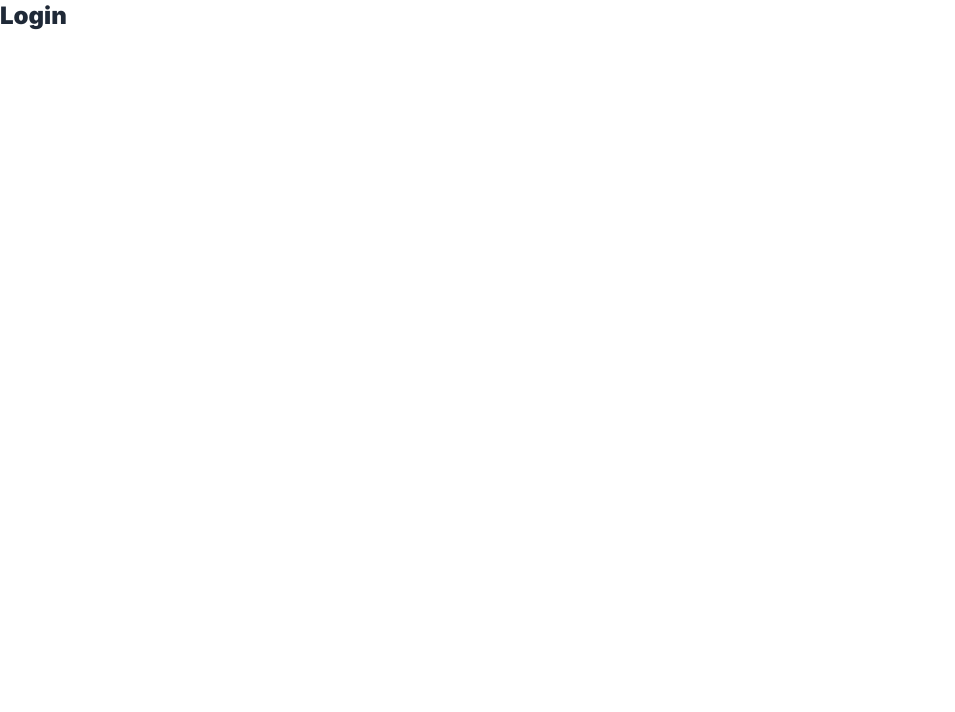
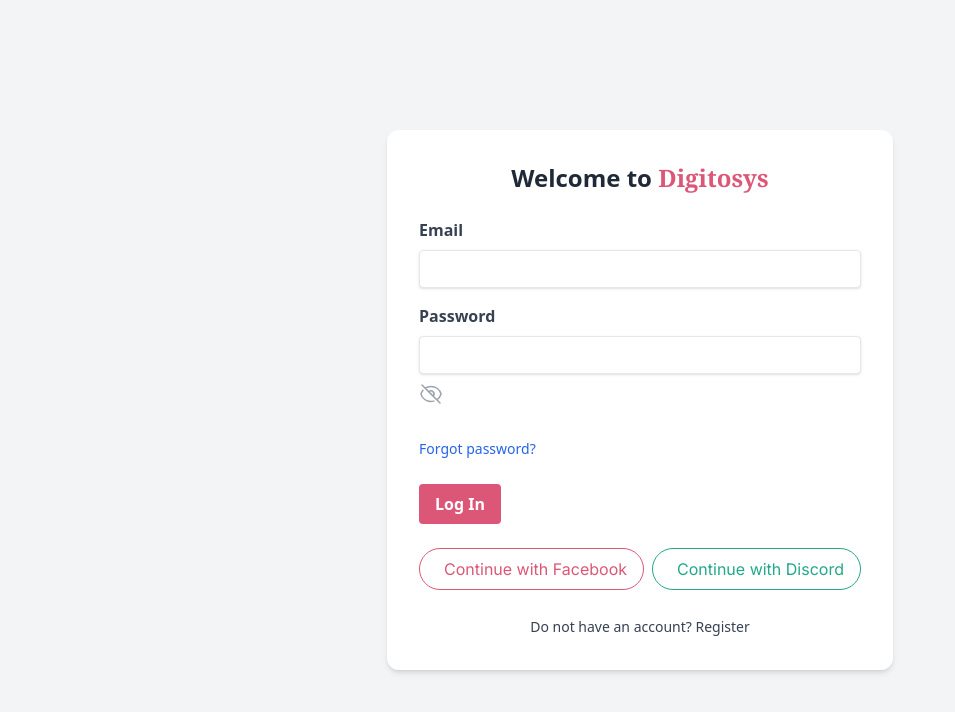
Before and after one commit to bhuiamh/digitosys-dashboard, a Next.js app: page /login in a window 1280 px wide. Shown: the top 712 px of the page, without its empty margins (0-955 px from the left). Built offline with nearby package versions, Linux system fonts and the light colour scheme.

Commit message:
Login Page added

```diff
--- a/src/app/dashboard/layout.tsx
+++ b/src/app/dashboard/layout.tsx
@@ -39,7 +39,7 @@
                 <Link
                   className={`${
                     pathname != "/" ? "text-[#dc5777]" : "text-[#23a888]"
-                  } text-xl font-bold text-[#dc5777] font-mono hover:text-[#dc5777]`}
+                  } text-xl font-bold text-[#dc5777] font-sans hover:text-[#dc5777]`}
                   href="/"
                 >
                   Home
@@ -51,7 +51,7 @@
                     pathname != "/products"
                       ? "text-[#dc5777]"
                       : "text-[#23a888]"
-                  } text-xl font-bold text-[#dc5777] font-mono hover:text-[#dc5777]`}
+                  } text-xl font-bold text-[#dc5777] font-sans hover:text-[#dc5777]`}
                   href="/products"
                 >
                   Products
@@ -63,7 +63,7 @@
                     pathname != "/dashboard"
                       ? "text-[#dc5777]"
                       : "text-[#23a888]"
-                  } text-xl font-bold text-[#dc5777] font-mono hover:text-[#dc5777]`}
+                  } text-xl font-bold text-[#dc5777] font-sans hover:text-[#dc5777]`}
                   href="/dashboard"
                 >
                   Dashboard
@@ -79,7 +79,7 @@
               <Link
                 className={`${
                   pathname != "/" ? "text-[#dc5777]" : "text-[#23a888]"
-                } text-xl font-bold text-[#dc5777] font-mono hover:text-[#dc5777]`}
+                } text-xl font-bold text-[#dc5777] font-sans hover:text-[#dc5777]`}
                 href="/"
               >
                 Home
@@ -89,7 +89,7 @@
               <Link
                 className={`${
                   pathname != "/product" ? "text-[#dc5777]" : "text-[#23a888]"
-                } text-xl font-bold text-[#dc5777] font-mono hover:text-[#dc5777]`}
+                } text-xl font-bold text-[#dc5777] font-sans hover:text-[#dc5777]`}
                 href="/product"
               >
                 Product
@@ -99,7 +99,7 @@
               <Link
                 className={`${
                   pathname != "/dashboard" ? "text-[#dc5777]" : "text-[#23a888]"
-                } text-xl font-bold text-[#dc5777] font-mono hover:text-[#dc5777]`}
+                } text-xl font-bold text-[#dc5777] font-sans hover:text-[#dc5777]`}
                 href="/dashboard"
               >
                 Dashboard
@@ -111,7 +111,7 @@
           <Link
             className={`${
               pathname != "/login" ? "text-[#dc5777]" : "text-[#23a888]"
-            } text-xl font-bold text-[#dc5777] font-mono hover:text-[#dc5777]`}
+            } text-xl font-bold text-[#dc5777] font-sans hover:text-[#dc5777]`}
             href="/login"
           >
             Login
--- a/src/app/login/page.tsx
+++ b/src/app/login/page.tsx
@@ -1,10 +1,162 @@
+"use client";
+import Link from "next/link";
+import Head from "next/head";
+import { useState } from "react";
 
 export default function Login() {
-    return (
-      <main>
-        <div className="text-2xl font-black">
-         Login
-        </div>
-      </main>
-    )
-  }
+  // State for form data and password visibility
+  const [formData, setFormData] = useState({
+    email: "",
+    password: "",
+  });
+  const [showPassword, setShowPassword] = useState(false);
+
+  // Handle form submission (replace with actual authentication logic)
+  const handleSubmit = async (userData) => {
+    userData.preventDefault();
+    // ... Perform authentication
+  };
+
+  return (
+    <div className="min-h-screen flex items-center justify-center bg-gray-100">
+      <Head>
+        <title>Digitosys Login</title>
+      </Head>
+
+      <div className="bg-white p-8 rounded-xl shadow-md">
+        <h2 className="text-2xl font-sans font-bold mb-6 text-center">
+          Welcome to{" "}
+          <span className="font-extrabold font-serif text-[#dc5777]">
+            Digitosys
+          </span>
+        </h2>
+
+        <form onSubmit={handleSubmit}>
+          {/* Email field */}
+          <div className="mb-4">
+            <label
+              htmlFor="email"
+              className="block text-gray-700 font-sans font-bold mb-2"
+            >
+              Email
+            </label>
+            <input
+              type="email"
+              id="email"
+              name="email"
+              value={formData.email}
+              onChange={(userData) =>
+                setFormData({ ...formData, email: userData.target.value })
+              }
+              className="shadow appearance-none border rounded w-full py-2 px-3 text-gray-700 leading-tight focus:outline-none focus:shadow-outline"
+            />
+          </div>
+
+          {/* Password field with toggle button */}
+          <div className="mb-6">
+            <label
+              htmlFor="password"
+              className="block text-gray-700 font-sans font-bold mb-2"
+            >
+              Password
+            </label>
+            <input
+              type={showPassword ? "text" : "password"}
+              id="password"
+              name="password"
+              value={formData.password}
+              onChange={(userData) =>
+                setFormData({ ...formData, password: userData.target.value })
+              }
+              className="shadow appearance-none border rounded w-full py-2 px-3 text-gray-700 leading-tight focus:outline-none focus:shadow-outline"
+            />
+            <button
+              type="button"
+              className="text-gray-400 mt-2 hover:text-gray-700 focus:outline-none focus:text-gray-700"
+              onClick={() => setShowPassword(!showPassword)}
+            >
+              {showPassword ? (
+                <svg
+                  xmlns="http://www.w3.org/2000/svg"
+                  fill="none"
+                  viewBox="0 0 24 24"
+                  stroke-width="1.5"
+                  stroke="currentColor"
+                  className="w-6 h-6"
+                >
+                  <path
+                    stroke-linecap="round"
+                    stroke-linejoin="round"
+                    d="M2.036 12.322a1.012 1.012 0 0 1 0-.639C3.423 7.51 7.36 4.5 12 4.5c4.638 0 8.573 3.007 9.963 7.178.07.207.07.431 0 .639C20.577 16.49 16.64 19.5 12 19.5c-4.638 0-8.573-3.007-9.963-7.178Z"
+                  />
+                  <path
+                    stroke-linecap="round"
+                    stroke-linejoin="round"
+                    d="M15 12a3 3 0 1 1-6 0 3 3 0 0 1 6 0Z"
+                  />
+                </svg>
+              ) : (
+                <svg
+                  xmlns="http://www.w3.org/2000/svg"
+                  fill="none"
+                  viewBox="0 0 24 24"
+                  stroke-width="1.5"
+                  stroke="currentColor"
+                  className="w-6 h-6"
+                >
+                  <path
+                    stroke-linecap="round"
+                    stroke-linejoin="round"
+                    d="M3.98 8.223A10.477 10.477 0 0 0 1.934 12C3.226 16.338 7.244 19.5 12 19.5c.993 0 1.953-.138 2.863-.395M6.228 6.228A10.451 10.451 0 0 1 12 4.5c4.756 0 8.773 3.162 10.065 7.498a10.522 10.522 0 0 1-4.293 5.774M6.228 6.228 3 3m3.228 3.228 3.65 3.65m7.894 7.894L21 21m-3.228-3.228-3.65-3.65m0 0a3 3 0 1 0-4.243-4.243m4.242 4.242L9.88 9.88"
+                  />
+                </svg>
+              )}
+            </button>
+          </div>
+
+          {/* Forgot password link */}
+          <div className="mb-6">
+            <Link
+              href="/forgot-password"
+              className="text-sm font-sans font-medium text-blue-600 hover:text-blue-800"
+            >
+              Forgot password?
+            </Link>
+          </div>
+
+          {/* Login button */}
+          <button
+            type="submit"
+            className="bg-[#dc5777] text-white px-4 py-2 rounded font-sans font-bold hover:bg-[#7a232c] focus:outline-none focus:shadow-outline"
+          >
+            Log In
+          </button>
+
+          {/* Social login buttons */}
+          <div className="mt-6">
+            <div className="flex items-center justify-center">
+              <button className="bg-white text-[#dc5777] border border-[#dc5777] rounded-full px-4 py-2 mr-2 hover:bg-[#7a232c] hover:text-white focus:outline-none focus:shadow-outline">
+
+                <span className="ml-2">Continue with Facebook</span>
+              </button>
+              <button className="bg-white text-[#23a888] border border-[#23a888] rounded-full px-4 py-2 hover:bg-[#23a888] hover:text-white focus:outline-none focus:shadow-outline">
+
+                <span className="ml-2">Continue with Discord</span>
+              </button>
+            </div>
+          </div>
+
+          {/* New user registration link */}
+          <div className="text-center mt-6">
+            <Link
+              className="text-sm font-sans font-medium text-gray-700 hover:text-gray-900"
+              href="/register"
+            >
+              Do not have an account? Register
+            </Link>
+          </div>
+        </form>
+      </div>
+    </div>
+  );
+}
--- a/src/app/page.tsx
+++ b/src/app/page.tsx
@@ -8,10 +8,10 @@
         <Head>
           <title>Digitosys</title>
         </Head>
-        <h1 className="text-4xl font-bold text-center mb-4 text-[#dc5777]">
-          Welcome to Digitosys Dashboard
+        <h1 className="text-4xl font-sans font-bold text-center mb-4 text-[#dc5777]">
+          Welcome to <span className='font-extrabold font-serif text-[#dc5777]'>Digitosys</span> Dashboard
         </h1>
-        <p className="text-center text-gray-700">
+        <p className="text-center  text-gray-700">
           Your gateway to a world of digital possibilities.
         </p>
         <div className="mt-4 flex justify-center">
```
